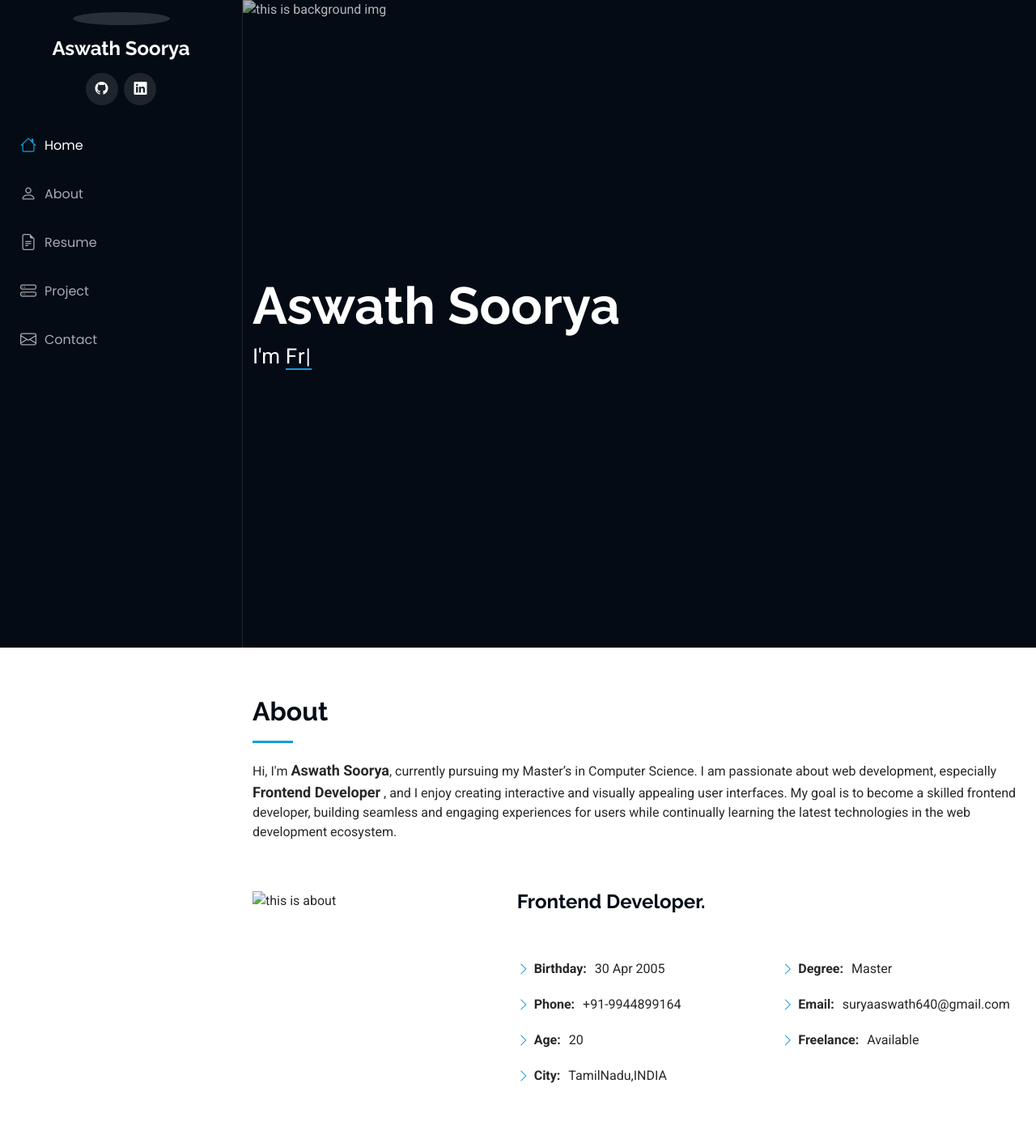
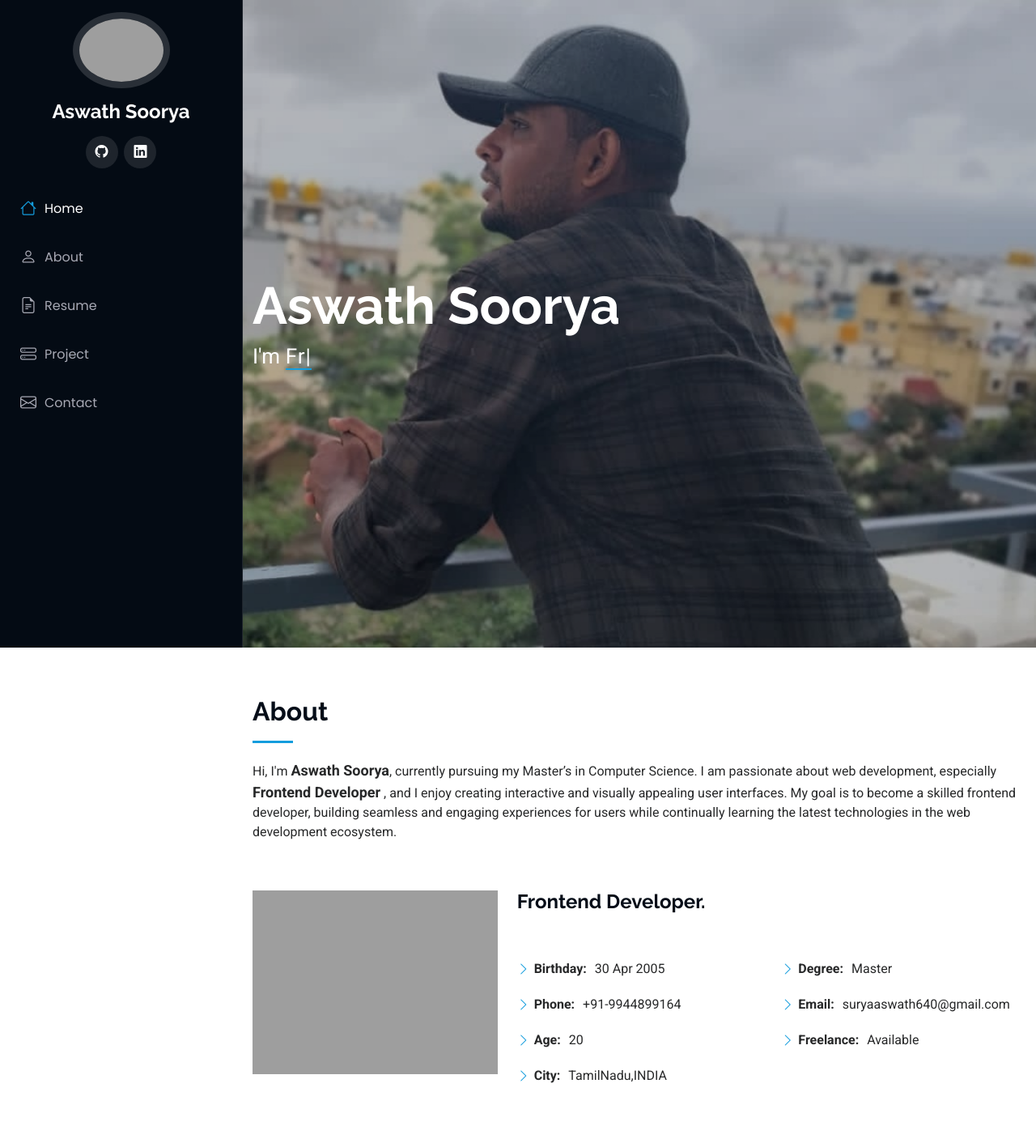
Before and after one commit to aswath1375/Portfolio-project-m, a plain HTML site: page index.html in a window 1280 px wide. Shown: the top 1412 px of the page at 81% size. Drawn offline with Linux system fonts and the light colour scheme; the site is published under a folder, as on GitHub Pages, so addresses that start at the root find nothing; files whose address does not match are found by name.

Commit message:
Update index.html

```diff
--- a/index.html
+++ b/index.html
@@ -46,7 +46,7 @@
     <i class="header-toggle d-xl-none bi bi-list"></i>
 
     <div class="profile-img">
-      <img src="/img/1698317097514.jpg" alt="" class="img-fluid rounded-circle">
+      <img src="img/1698317097514.jpg" alt="" class="img-fluid rounded-circle">
     </div>
 
     <a href="index.html" class="logo d-flex align-items-center justify-content-center">
@@ -87,7 +87,7 @@
     <!-- Hero Section -->
     <section id="hero" class="hero section dark-background">
 
-      <img src="/img/IMG_20250602_154407.JPG" alt=" this is background img" data-aos="fade-in" class="">
+      <img src="img/IMG_20250602_154407.JPG" alt=" this is background img" data-aos="fade-in" class="">
 
       <div class="container" data-aos="fade-up" data-aos-delay="100">
         <h2>Aswath Soorya</h2>
@@ -109,7 +109,7 @@
 
         <div class="row gy-4 justify-content-center">
           <div class="col-lg-4">
-            <img src="/img/1698317097514.jpg" class="img-fluid" alt="this is about">
+            <img src="img/1698317097514.jpg" class="img-fluid" alt="this is about">
           </div>
           <div class="col-lg-8 content">
             <h2>Frontend Developer.</h2>
```
